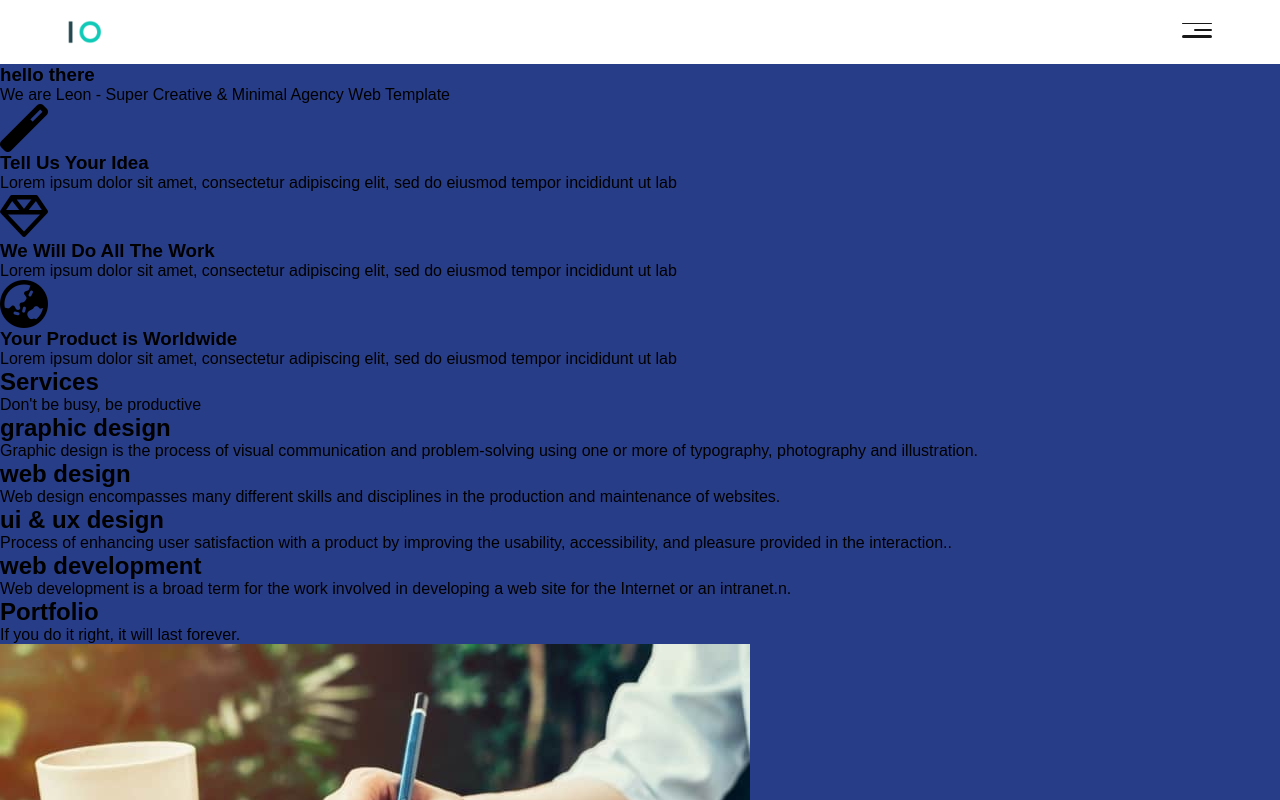
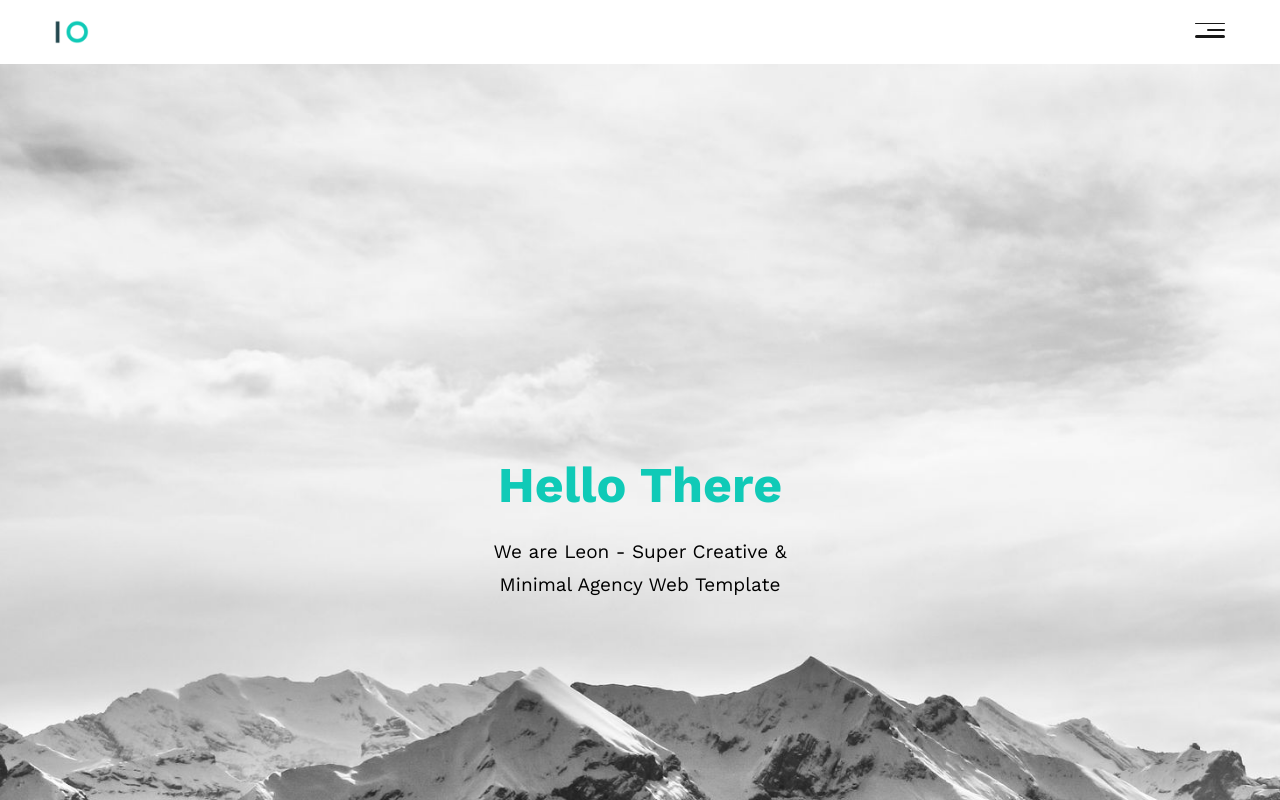
Before and after one commit to wahil09/Portfolio-1, a plain HTML site: page index.html in a window 1280 px wide. Shown: the top 800 px of the page. Drawn offline with nearby package versions, Linux system fonts and the light colour scheme; a script that the page names is missing.

Commit message:
Add css for landing-row artcile-1

```diff
--- a/index.html
+++ b/index.html
@@ -11,6 +11,7 @@
     <link rel="stylesheet" href="public/css/style.css">
     <link rel="stylesheet" href="public/css/all.css">
     <link rel="stylesheet" href="public/css/mQuery.css">
+
 </head>
 
 <body dir="ltr">
@@ -40,14 +41,16 @@
         <main>
             <!--    Landing-Page    -->
             <section class="row landing" id="landing">
-                <article class="art-row">
-                    <div class="div-title-1">
-                        <h1 id="main-title">hello there</h1>
-                    </div>
-                    <div class="div-descript">
-                        <p class="descript">We are Leon - Super Creative & Minimal Agency Web Template</p>
-                    </div>
-                </article>
+                <div class="container-art-0 flex-r">
+                    <article class="cadre-info flex-c">
+                        <div class="cadre-title flex-r">
+                            <h1>Hello There</h1>
+                        </div>
+                        <div class="cadre-descript flex-r">
+                            <p class="descript">We are Leon - Super Creative & Minimal Agency Web Template</p>
+                        </div>
+                    </article>
+                </div>
                 <article class="art-row">
                     <div class="column-row">
                         <i class="fas fa-magic fa-3x"></i>
@@ -113,7 +116,7 @@
                 </article>
             </section>
 
-            <!--    Projects-Row    -->
+            <!--    Portfolio-Row    -->
             <section class="row portfolio" id="portfolio">
                 <div class="div-title">
                     <h2 class="special-heading">Portfolio</h2>
--- a/public/css/mQuery.css
+++ b/public/css/mQuery.css
@@ -1,11 +1,8 @@
 
 
-@media screen and (max-width: 1080px) {
-
-
-
+@media screen and (max-width: 1200px) {
     #header .container-header {
-        padding: 0 5%;
+        padding: 0 10%;
     }
 
 }
--- a/public/css/style.css
+++ b/public/css/style.css
@@ -1,3 +1,6 @@
+@import url('https://fonts.googleapis.com/css2?family=Work+Sans:ital,wght@0,100;0,200;0,300;0,400;0,500;0,600;0,700;0,800;0,900;1,100;1,200;1,300;1,400;1,500;1,600;1,700;1,800;1,900&display=swap');
+
+
 * {
     padding: 0;
     margin: 0;
@@ -14,6 +17,14 @@ a {
 }
 
 /*  --------- Commune Class ----------  */
+body {
+    font-family: "Work Sans", sans-serif;
+}
+
+:root {
+    --main-color: #10cab7;
+}
+
 .flex-r {
     display: flex;
     justify-content: space-evenly;
@@ -59,7 +70,7 @@ a {
     width: 100%;
     height: 100%;
     position: relative;
-    padding: 0 2%;
+    padding: 0 1%;
 }
 
 /* -- Style Logo -- */
@@ -126,25 +137,18 @@ a {
 #header .container-header .nav-pc ul a {
     display: block;
     width: 200px;
-    padding: 13px 20px;
-    border-bottom: 1px solid gray;
-    color: rgb(0, 0, 0);
-    font-weight: 550;
-    transition: 0.7s;
-    -webkit-transition: 0.7s;
-    -moz-transition: 0.7s;
-    -ms-transition: 0.7s;
-    -o-transition: 0.7s;
+    padding: 15px 15px;
+    border-bottom: 1px solid rgb(225, 222, 222) ;
+    color: #333;
+    transition: 0.5s;
+    -webkit-transition: 0.5s;
+    -moz-transition: 0.5s;
+    -ms-transition: 0.5s;
+    -o-transition: 0.5s;
 }
 
-#header .container-header .nav-pc ul a:hover {
-    color: rgb(188, 50, 50);
-
-}
-
-
 #header .container-header .nav-pc ul li:hover a {
-    padding-right: 15px
+    padding-left: 25px
 }
 
 /* --- Bar-Menu --- */
@@ -201,7 +205,90 @@ a {
 /* ----------- Main Style ------------- */
 main {
     grid-area: main;
-    background-color: rgb(40, 61, 136);
+    grid-template-columns: repeat(16, 1fr);
+    grid-template-rows: repeat(5, auto);
+    grid-template-areas: "landing landing landing landing landing landing landing landing landing landing landing landing landing landing landing landing "
+    "services services services services services services services services services Services services services services Services services services"
+    "portfolio portfolio portfolio portfolio portfolio portfolio portfolio portfolio portfolio portfolio portfolio portfolio portfolio portfolio portfolio portfolio "
+    "about about about about about about about about about about about about about about about about "
+    "contact contact contact contact contact contact contact contact contact contact contact contact contact contact contact contact"
+    ;
+}
+
+/* -- Landing-Row -- */
+main .landing {
+    grid-area: landing;
+    background-color: rgb(193, 17, 17);
+    width: 100%;
+    min-height: 1223px;
+}
+
+/* - article-1 - */
+main .landing .container-art-0 {
+    min-height: 946px;
+    background-image: url('../images/landing.jpg');
+    background-repeat: no-repeat;
+    background-size: cover;
+}
+
+main .landing .container-art-0 .cadre-info {
+    width: 320px;
+    min-height: 164px;
+    text-align: center;
+    justify-content: flex-start;
+    row-gap: 20px;
+}
+
+main .landing .container-art-0 .cadre-info .cadre-title {
+    width: 100%;
+    min-height: 58px;
+
+}
+
+main .landing .container-art-0 .cadre-info .cadre-title h1 {
+    margin: 0;
+    font-weight: bold;
+    font-size: 50px;
+    color: var(--main-color);
+}
+
+main .landing .container-art-0 .cadre-info .cadre-descript {
+    width: 100%;
+    min-height: 68px;
+}
+
+main .landing .container-art-0 .cadre-info .cadre-descript .descript {
+    font-size: 19px;
+    line-height: 1.75;
+}
+
+
+
+
+
+
+/* -- Services-Row -- */
+main .services {
+    grid-area: services;
+    background-color: rgb(175, 161, 161);
+}
+
+/* -- Portfolio-Row -- */
+main .portfolio {
+    grid-area: portfolio;
+    background-color: rgb(82, 141, 40);
+}
+
+/* -- About-Row -- */
+main .about {
+    grid-area: about;
+    background-color: rgb(21, 136, 174);
+}
+
+/* -- Contact-Row -- */
+main .contact {
+    grid-area: contact;
+    background-color: rgb(93, 47, 210);
 }
 
 
```
